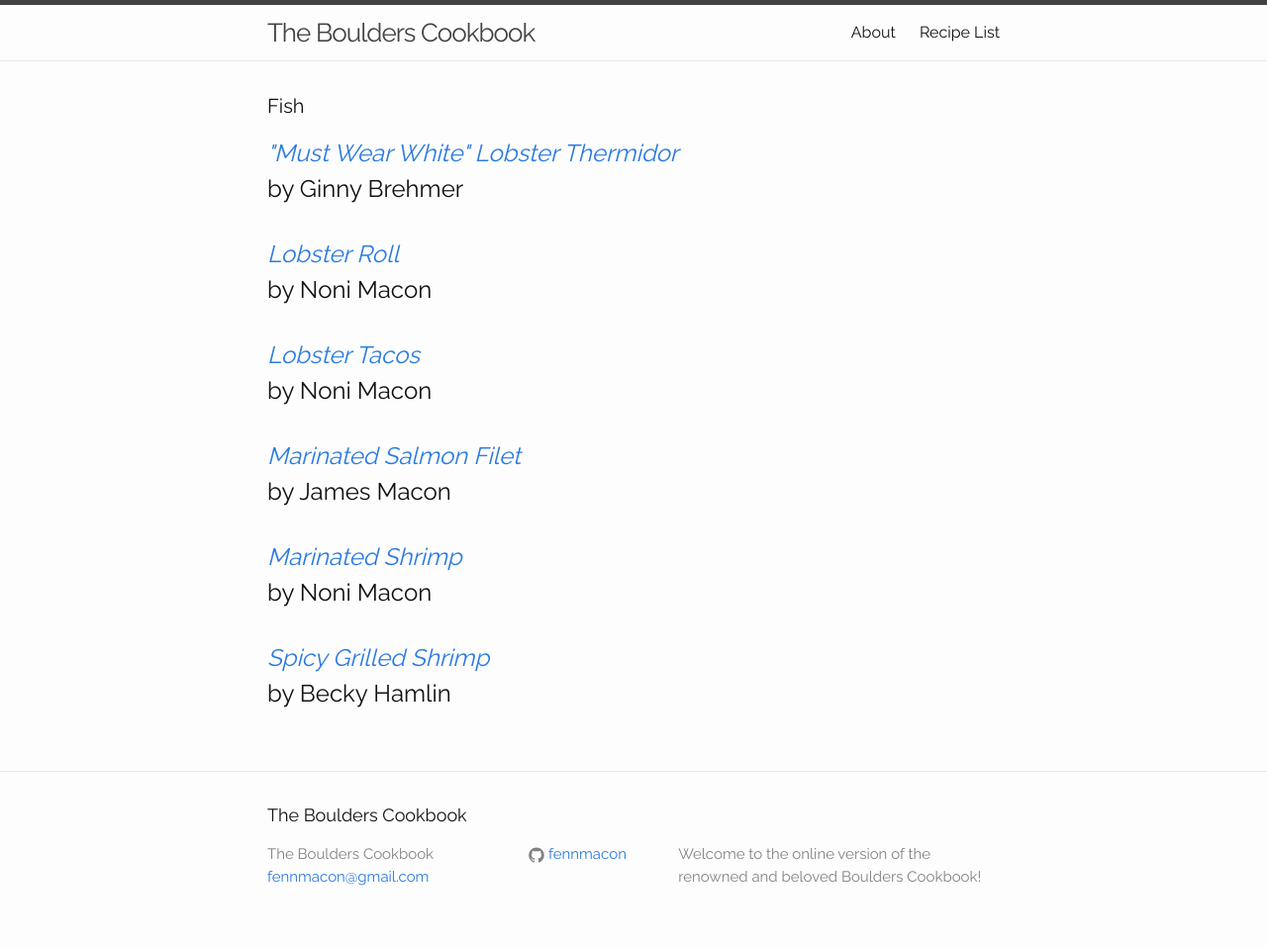
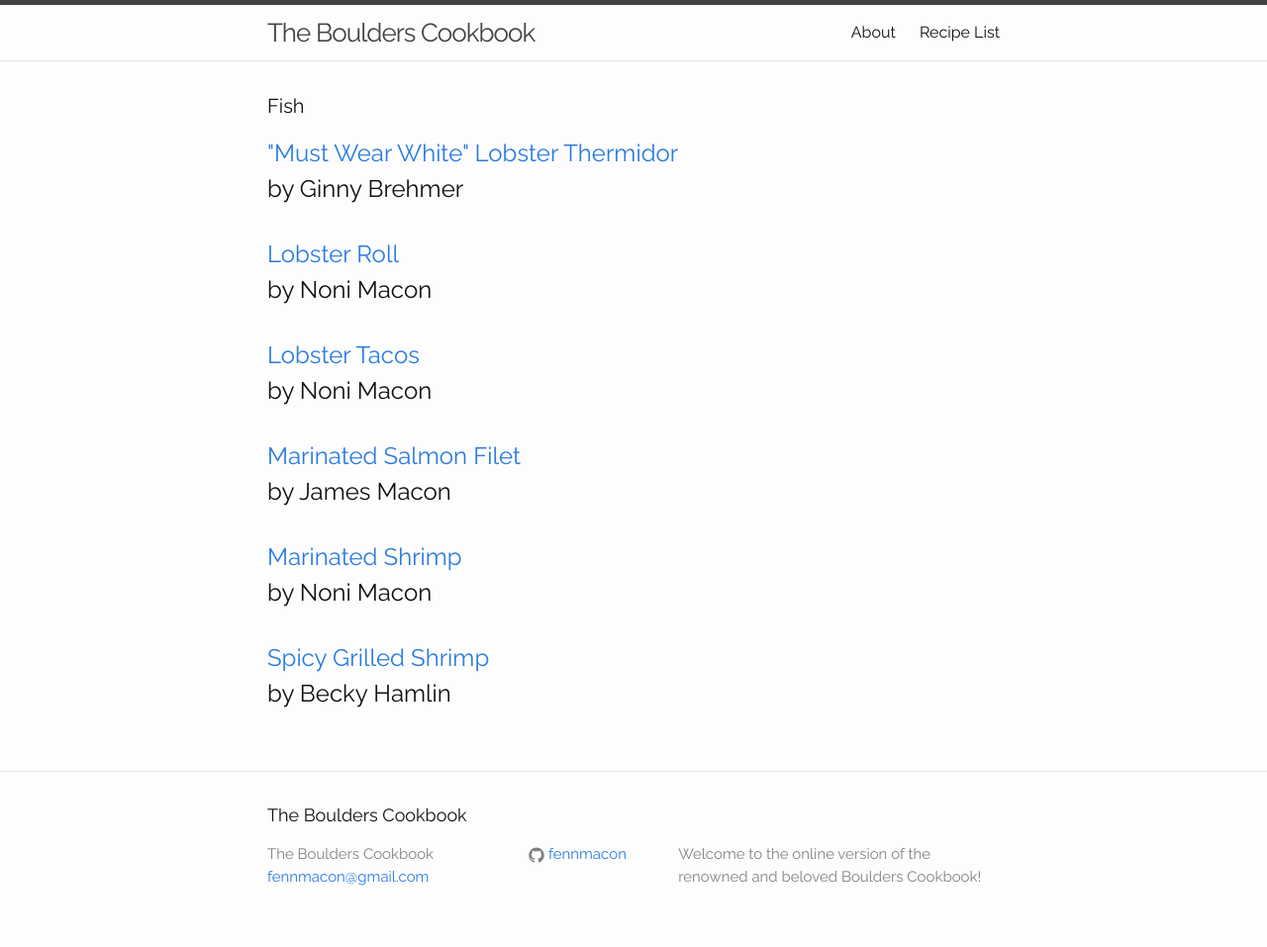
Before and after one commit to FennMacon/boulders-cookbook, a Jekyll site: the page built from fish.html, in a window 1280 px wide. Shown: the whole page at 99% size. Built offline with Jekyll 4.4.1, drawn with Linux system fonts in a browser that asks for light colours.

Commit message:
removed an em

```diff
--- a/_includes/category-list.html
+++ b/_includes/category-list.html
@@ -6,7 +6,7 @@
     <li>
       <h2>
         <a class="post-link" href="{{ post.url | prepend: site.baseurl }}">
-          <em>{{ post.title }}</em>
+          {{ post.title }}
         </a>
         by {{ post.author }}
 
```
